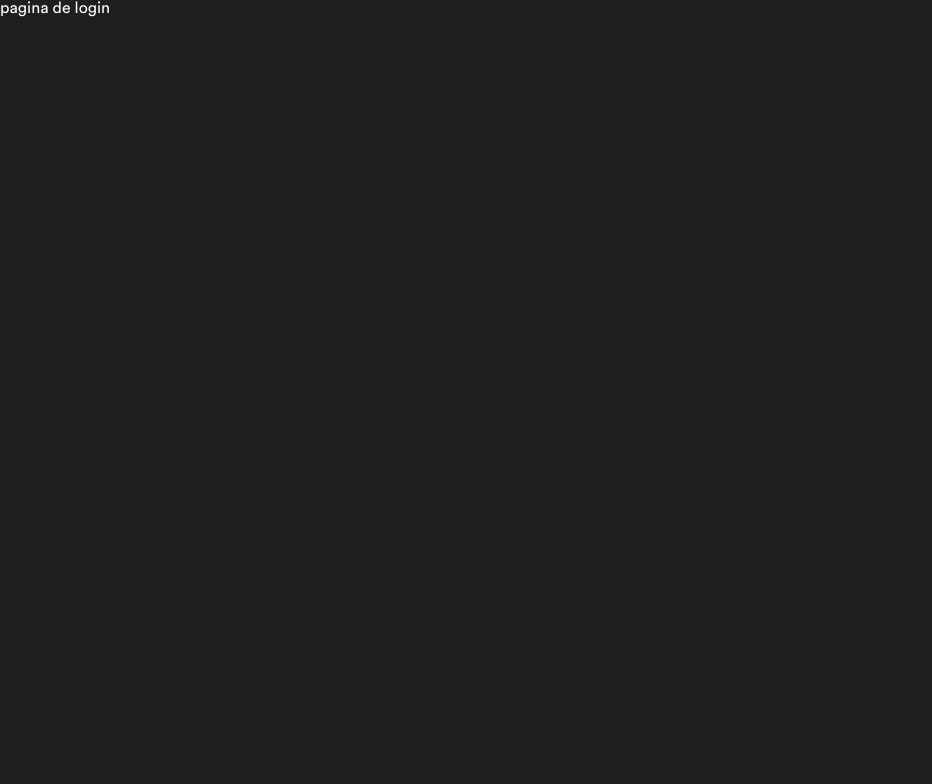
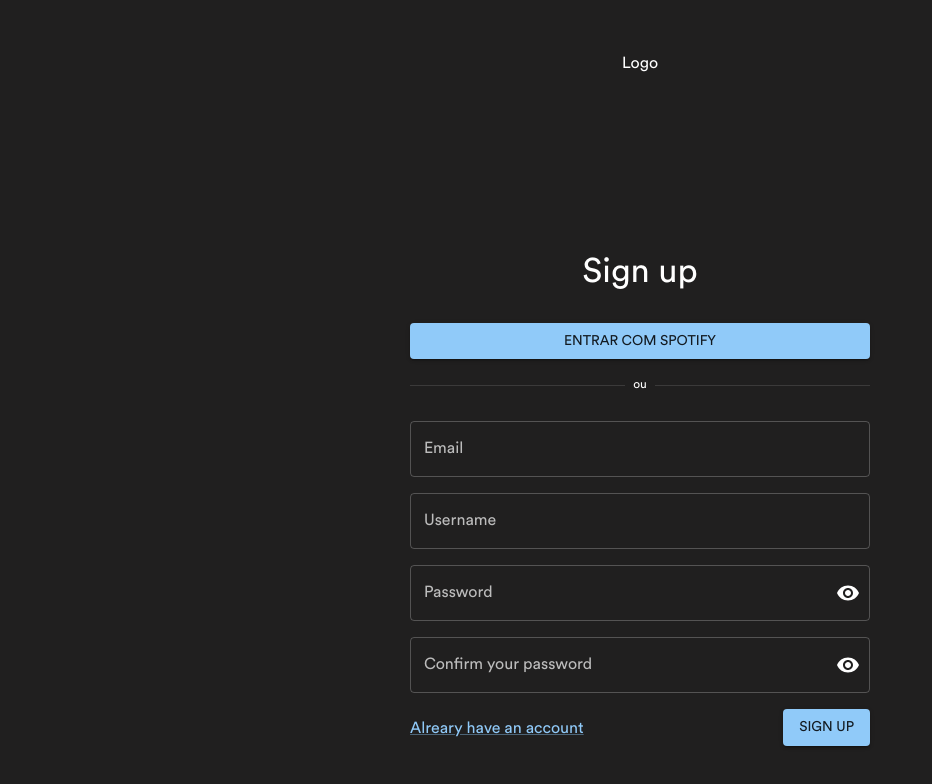
Before and after one commit to rafaelarissa/2share, a React (Create React App) app: page / in a window 1280 px wide. Shown: the top 784 px of the page, without its empty margins (0-932 px from the left). Built offline with nearby package versions, Linux system fonts and the light colour scheme; no server answers; a web font is replaced by a local one.

Commit message:
feat: added alert context

```diff
--- a/src/App.js
+++ b/src/App.js
@@ -7,6 +7,8 @@ import Playlists from "./pages/Playlists";
 import PlaylistPage from "./pages/Playlist";
 import SignUp from "./pages/SignUp";
 import SignIn from "./pages/SignIn";
+import Alert from "./components/Alert";
+import { AlertProvider } from "./contexts/AlertContext";
 
 export default function App() {
   const darkTheme = createTheme({
@@ -31,16 +33,19 @@ export default function App() {
 
   return (
     <ThemeProvider theme={darkTheme}>
+      <AlertProvider>
         <BrowserRouter>
           <Routes>
-          <Route path="/" element={<SignIn />} />
-          <Route path="/sign-up" element={<SignUp />} />
+            <Route path="/" element={<SignUp />} />
+            <Route path="/login" element={<SignIn />} />
             <Route path="/home" element={<Home />} />
             <Route path="/new-playlist" element={<AddPlaylist />} />
             <Route path="/playlists" element={<Playlists />} />
             <Route path="/playlist/:id" element={<PlaylistPage />} />
           </Routes>
         </BrowserRouter>
+        <Alert />
+      </AlertProvider>
     </ThemeProvider>
   );
 }
--- /dev/null
+++ b/src/components/Alert/index.jsx
@@ -0,0 +1,19 @@
+
+import { Alert as MUIAlert, Snackbar } from "@mui/material";
+import useAlert from "../../hooks/useAlert";
+
+export default function Alert() {
+  const { message, handleClose } = useAlert();
+
+  return (
+    <Snackbar open={!!message} autoHideDuration={6000} onClose={handleClose}>
+      <MUIAlert
+        onClose={handleClose}
+        severity={message?.type || "error"}
+        sx={{ width: "100%" }}
+      >
+        {message?.text}
+      </MUIAlert>
+    </Snackbar>
+  );
+}
--- /dev/null
+++ b/src/contexts/AlertContext.jsx
@@ -0,0 +1,17 @@
+import { createContext, useState } from "react";
+
+export const AlertContext = createContext(null)
+
+export function AlertProvider({ children }) {
+  const [message, setMessage] = useState(null);
+
+  function handleClose() {
+    setMessage(null);
+  }
+
+  return (
+    <AlertContext.Provider value={{ message, setMessage, handleClose }}>
+      {children}
+    </AlertContext.Provider>
+  );
+}
--- /dev/null
+++ b/src/hooks/useAlert.js
@@ -0,0 +1,11 @@
+import { useContext } from "react";
+import { AlertContext } from "../contexts/AlertContext";
+
+export default function useAlert() {
+  const alertContext = useContext(AlertContext);
+  if (!alertContext) {
+    throw new Error("useAlert must be used inside a AlertContext Provider");
+  }
+
+  return alertContext;
+}
--- a/src/pages/SignUp/index.jsx
+++ b/src/pages/SignUp/index.jsx
@@ -5,6 +5,7 @@ import Form from "../../components/Form";
 import PasswordInput from "../../components/PasswordInput";
 import { signUp } from "../../services/users";
 import { ThreeDots } from "react-loader-spinner";
+import useAlert from "../../hooks/useAlert";
 
 const styles = {
   container: {
@@ -31,6 +32,7 @@ const styles = {
 };
 
 function SignUp(){
+  const { setMessage } = useAlert();
   const navigate = useNavigate()
   const [isLoading, setIsLoading] = useState(false)
   const [formData, setFormData] = useState({
@@ -50,27 +52,36 @@ function SignUp(){
 
     Object.keys(formData).forEach((item) => {
       if (!formData[item]) {
-        alert("All fields must be filled");
+        setMessage({ type: "error", text: "All fields are required!" });
+        return
       }
-      return
     })
 
     const {email, username, password, passwordConfirmation} = formData;
 
-    if (password !== passwordConfirmation)
-      return alert("Passwords must match! Refresh and try again");
+    if (password !== passwordConfirmation){
+      setMessage({type: "error", text: "Passwords must match! Refresh and try again"});
+      return
+    }
 
     try {
       await signUp({ email, username, password });
+      setMessage({ type: "success", text: "You're signed up!" });
       setIsLoading(false);
-      navigate("/");
+      navigate("/login");
     } catch (error) {
-      if (error.response.status === 409) {
-        alert("Email/username already in use")
+      if (error.response) {
+        setMessage({
+          type: "error",
+          text: error.response.data,
+        });
         setIsLoading(false);
         return;
       }
-      console.log(error)
+      setMessage({
+        type: "error",
+        text: "Error, try again in a few seconds!",
+      });
     }
   }
 
@@ -124,7 +135,7 @@ function SignUp(){
           value={formData.passwordConfirmation}
         />
         <Box sx={styles.actionsContainer}>
-          <Link component={RouterLink} to="/">
+          <Link component={RouterLink} to="/login">
             <Typography>Alreary have an account</Typography>
           </Link>
           <Button variant="contained" type="submit" disabled={isLoading}>
```
Lines whose indentation alone changed are shown as unchanged.
